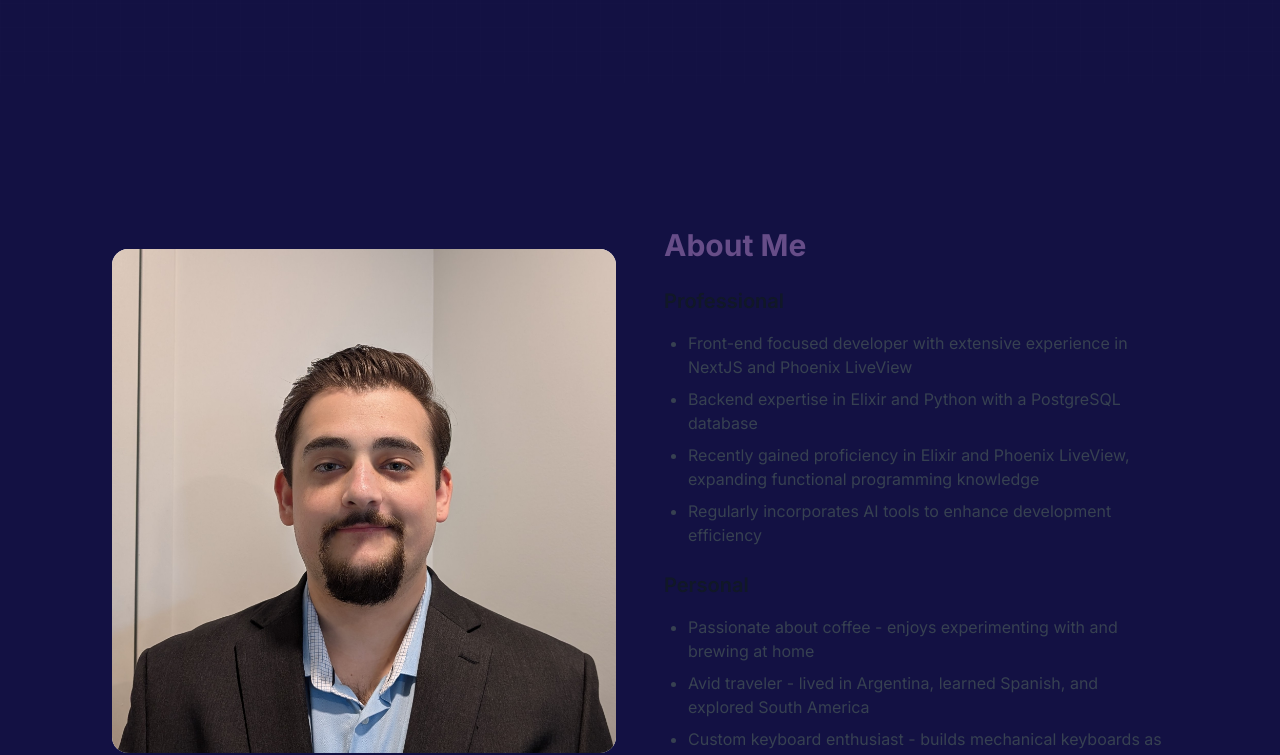
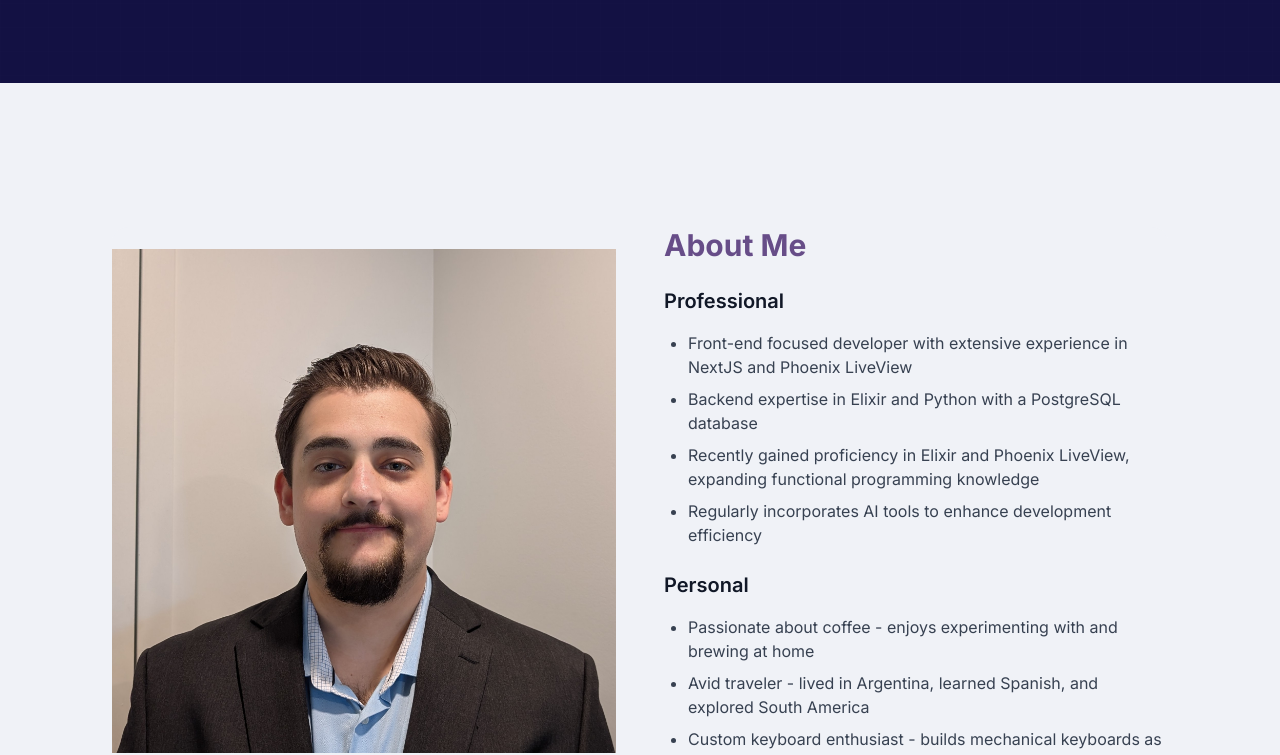
Before and after one commit to JacobLiberty/Porfolio, a Next.js app: page /portfolio/ in a window 1280 px wide. Shown: the part 717-1472 px from the top of the page. Built offline with nearby package versions, Linux system fonts and the light colour scheme.

Commit message:
fixes css

```diff
--- a/src/components/About.tsx
+++ b/src/components/About.tsx
@@ -1,10 +1,10 @@
 export default function About() {
   return (
-    <section id="about" className="w-full py-20 bg-dark relative">
+    <section id="about" className="w-full py-20 relative">
       <div className="relative mx-auto rounded-2xl max-w-[90%]">
         <div className="relative max-w-7xl mx-auto px-8 py-16 sm:px-12">
-          <div className="grid md:grid-cols-2 gap-12 items-center">
-            <div className="relative w-full rounded-2xl overflow-hidden group bg-light">
+          <div className="grid md:grid-cols-2 gap-12 items-center rounded-2xl bg-light">
+            <div className="relative w-full overflow-hidden group ">
               <img
                 src="/portfolio/headshot.jpg"
                 alt="Professional headshot"
```
